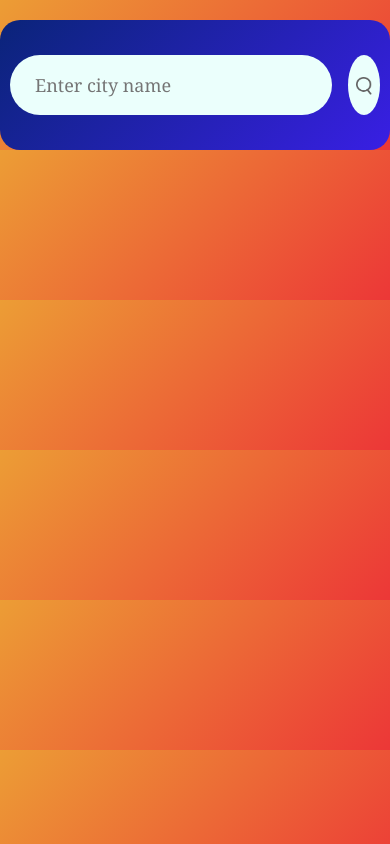
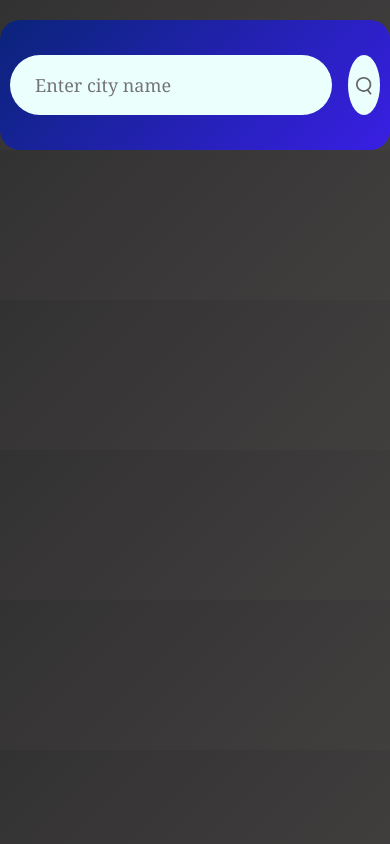
Before and after one commit to yashKappa/weather-report, a plain HTML site: page index.html in a window 390 px wide. Drawn offline with nearby package versions, Linux system fonts and the light colour scheme; a web font is replaced by a local one.

Commit message:
Update style.css

```diff
--- a/style.css
+++ b/style.css
@@ -98,7 +98,7 @@ body{
       background-color: lightblue;
     }
     body{
-        background: linear-gradient(135deg, #ec9d35, #ec3737);
+        background: linear-gradient(135deg, #333232, #413e3e);
     }
     .card{
         width:100%;
```
